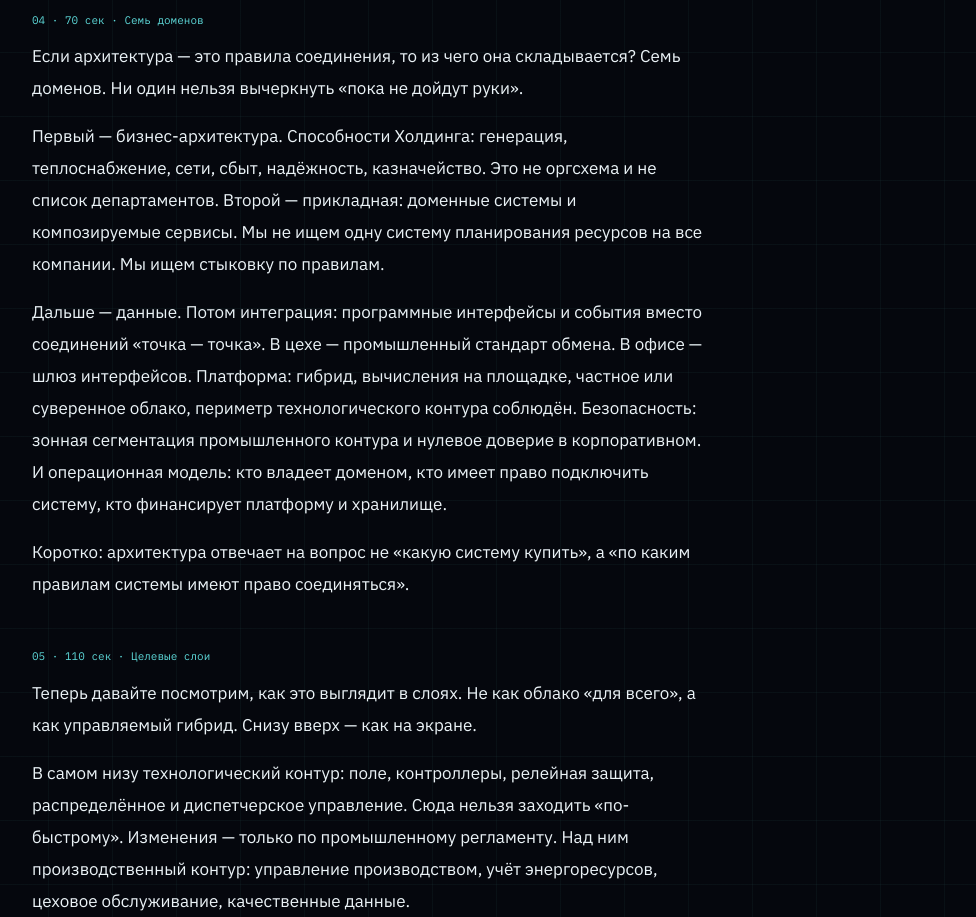
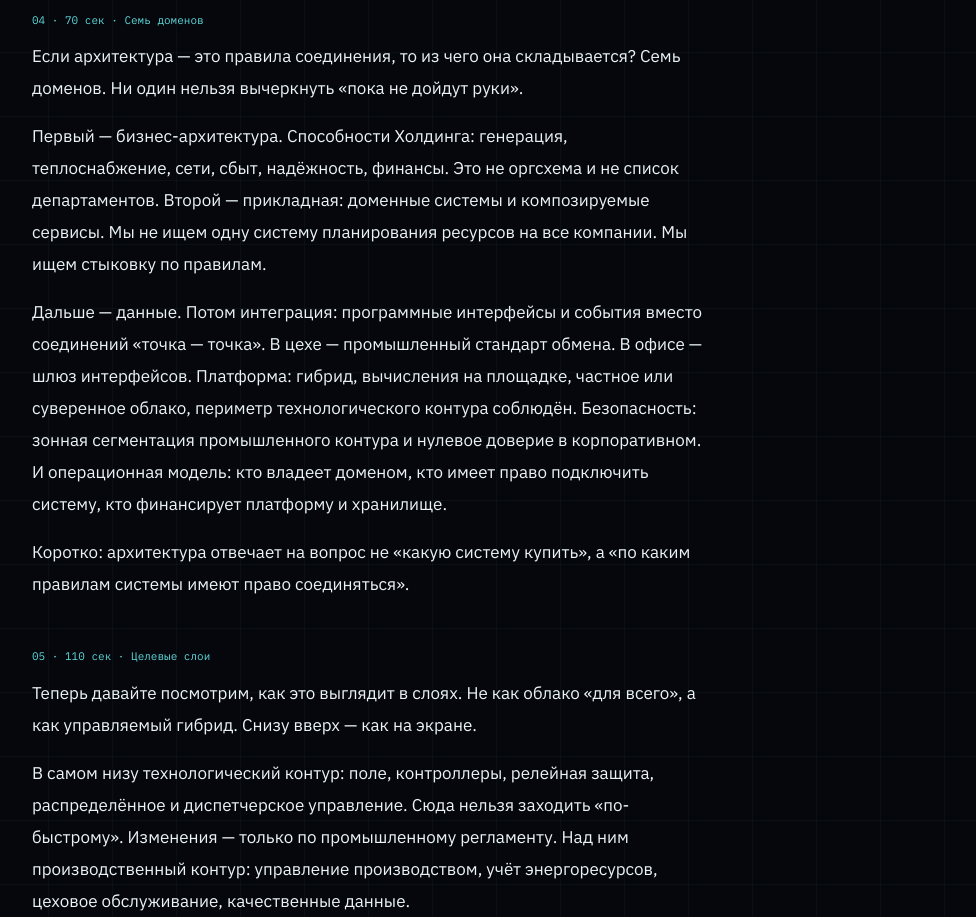
Before and after one commit to juliaapricode-sys/future-it-blueprint, a Next.js app: page /script in a window 1280 px wide. Shown: the part 2380-3297 px from the top of the page, without its empty margins (272-1248 px from the left). Built offline with nearby package versions, Linux system fonts and the light colour scheme; a web font is replaced by a local one.

Commit message:
Заменить «казначейство» на «финансы» в бизнес-архитектуре
Co-authored-by: julia.apricode <julia.apricode@gmail.com>

```diff
--- a/src/components/deck/slides.tsx
+++ b/src/components/deck/slides.tsx
@@ -169,7 +169,7 @@ const DOMAINS = [
   {
     n: "01",
     t: "Бизнес-архитектура",
-    d: "Способности Холдинга: генерация, теплоснабжение, сети, сбыт, надёжность, казначейство. Не организационная схема.",
+    d: "Способности Холдинга: генерация, теплоснабжение, сети, сбыт, надёжность, финансы. Не организационная схема.",
   },
   {
     n: "02",
--- a/src/data/talk.ts
+++ b/src/data/talk.ts
@@ -178,7 +178,7 @@ export const SCRIPT: { id: string; title: string; body: string }[] = [
     title: "Семь доменов",
     body: `Если архитектура — это правила соединения, то из чего она складывается? Семь доменов. Ни один нельзя вычеркнуть «пока не дойдут руки».
 
-Первый — бизнес-архитектура. Способности Холдинга: генерация, теплоснабжение, сети, сбыт, надёжность, казначейство. Это не оргсхема и не список департаментов. Второй — прикладная: доменные системы и композируемые сервисы. Мы не ищем одну систему планирования ресурсов на все компании. Мы ищем стыковку по правилам.
+Первый — бизнес-архитектура. Способности Холдинга: генерация, теплоснабжение, сети, сбыт, надёжность, финансы. Это не оргсхема и не список департаментов. Второй — прикладная: доменные системы и композируемые сервисы. Мы не ищем одну систему планирования ресурсов на все компании. Мы ищем стыковку по правилам.
 
 Дальше — данные. Потом интеграция: программные интерфейсы и события вместо соединений «точка — точка». В цехе — промышленный стандарт обмена. В офисе — шлюз интерфейсов. Платформа: гибрид, вычисления на площадке, частное или суверенное облако, периметр технологического контура соблюдён. Безопасность: зонная сегментация промышленного контура и нулевое доверие в корпоративном. И операционная модель: кто владеет доменом, кто имеет право подключить систему, кто финансирует платформу и хранилище.
 
```
